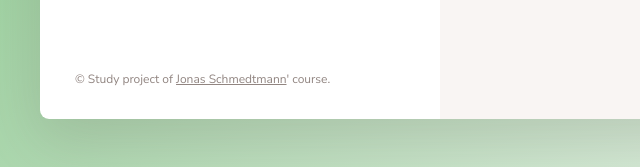
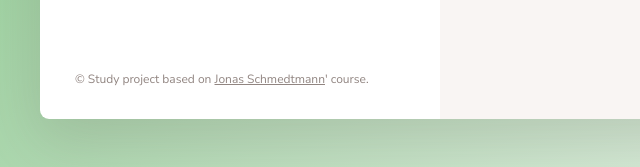
Before and after one commit to whitewhitefang/forkifyApp, a website built with Parcel: page src/index.html in a window 1280 px wide. Shown: the part 1102-1269 px from the top of the page, 0-640 px from the left. Built offline with nearby package versions, Linux system fonts and the light colour scheme.

Commit message:
Update index.html

```diff
--- a/src/index.html
+++ b/src/index.html
@@ -134,7 +134,7 @@
         <ul class="results"></ul>
 
         <p class="copyright">
-          &copy; Study project of
+          &copy; Study project based on
           <a
             class="twitter-link"
             target="_blank"
```
